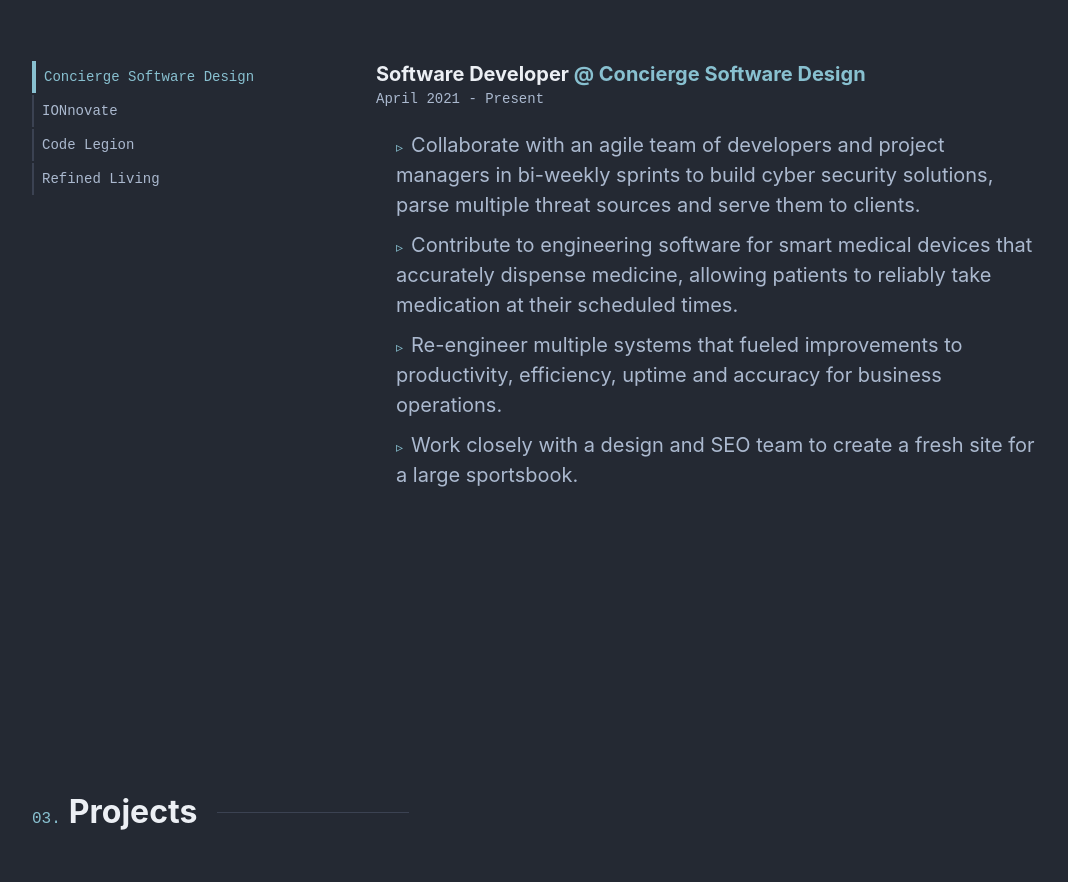
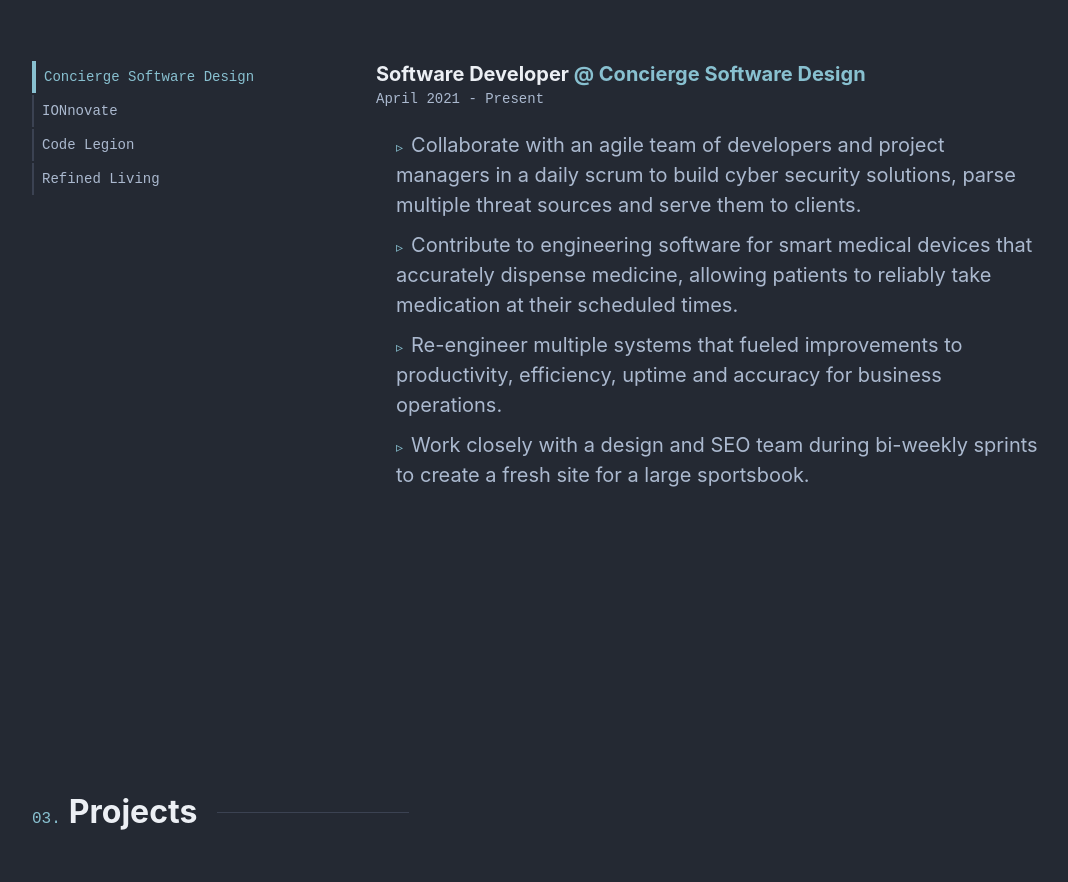
Before and after one commit to jpilapil/portfolio2022, a Next.js app: page / in a window 1280 px wide. Shown: the part 2108-2990 px from the top of the page, without its empty margins (104-1172 px from the left). Built offline with nearby package versions, Linux system fonts and the light colour scheme; grey boxes are pictures that could not be loaded.

Commit message:
update job desc

```diff
--- a/components/jobs/content.js
+++ b/components/jobs/content.js
@@ -5,10 +5,10 @@
       company: "Concierge Software Design",
       date: "April 2021 - Present",
       description: [
-        "Collaborate with an agile team of developers and project managers in bi-weekly sprints to build cyber security solutions, parse multiple threat sources and serve them to clients.",
+        "Collaborate with an agile team of developers and project managers in a daily scrum to build cyber security solutions, parse multiple threat sources and serve them to clients.",
         "Contribute to engineering software for smart medical devices that accurately dispense medicine, allowing patients to reliably take medication at their scheduled times.",
         "Re-engineer multiple systems that fueled improvements to productivity, efficiency, uptime and accuracy for business operations.",
-        "Work closely with a design and SEO team to create a fresh site for a large sportsbook.",
+        "Work closely with a design and SEO team during bi-weekly sprints to create a fresh site for a large sportsbook.",
       ],
     },
     {
```
